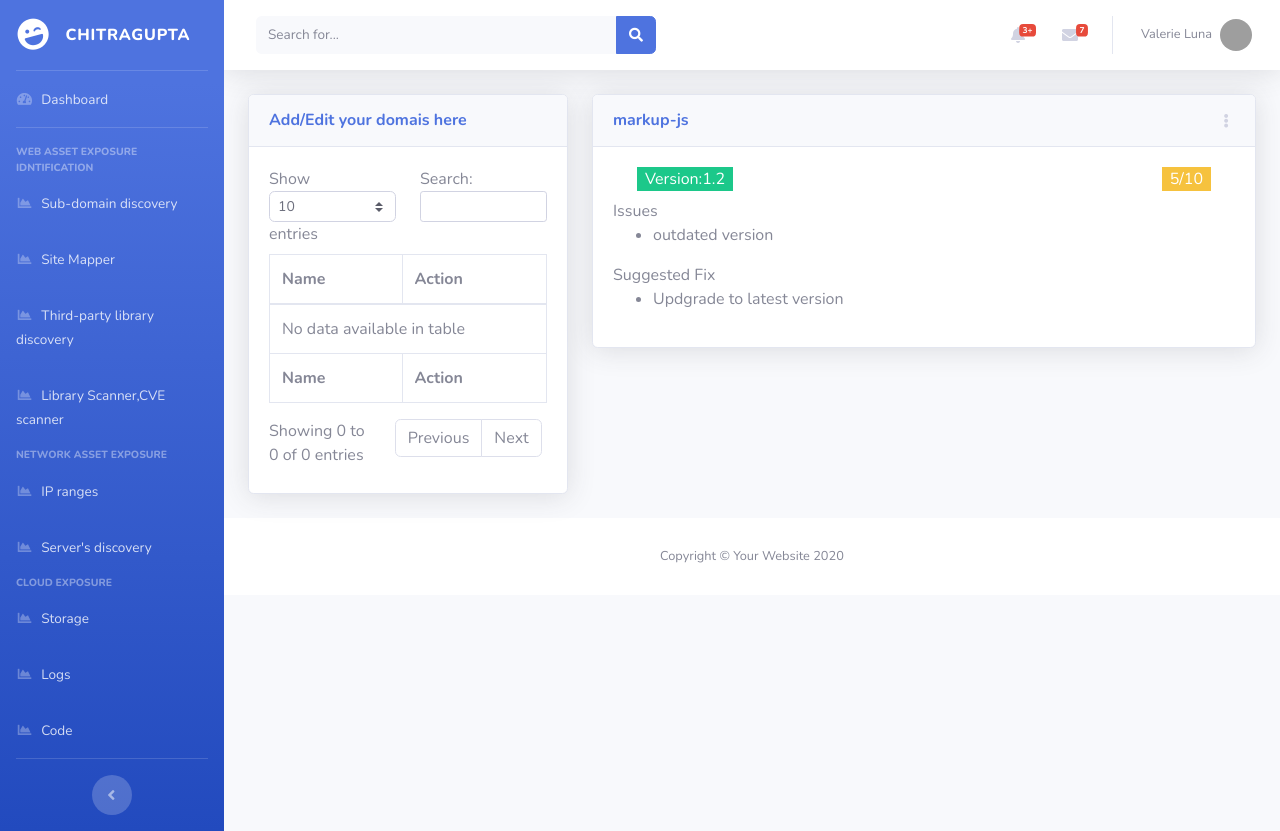
After one commit to titanlambda/chitragupta, a PHP site: page /thirdparty.php in a window 1280 px wide. The commit adds this page. Run offline with PHP 8.4, Linux system fonts and the light colour scheme; grey boxes are pictures that could not be loaded.

Commit message:
Added third-party library scan page

```diff
--- a/chitragupta-dashboard/header.php
+++ b/chitragupta-dashboard/header.php
@@ -65,7 +65,7 @@
       <span>Site Mapper</span></a>
   </li>
   <li class="nav-item">
-    <a class="nav-link" href="charts.html">
+    <a class="nav-link" href="thirdparty.php">
       <i class="fas fa-fw fa-chart-area"></i>
       <span>Third-party library discovery</span></a>
   </li>
--- /dev/null
+++ b/chitragupta-dashboard/thirdparty.php
@@ -0,0 +1,106 @@
+
+<?php include 'header.php' ?>
+
+
+<div class="row">
+  <div class="col-sm-4">
+  <div class="card shadow mb-4">
+            <div class="card-header py-3">
+              <h6 class="m-0 font-weight-bold text-primary">Add/Edit your domais here</h6>
+            </div>
+            <div class="card-body">
+              <div class="table-responsive">
+                <table class="table table-bordered" id="domaintable" width="100%" cellspacing="0">
+                  <thead>
+                    <tr>
+                      <th>Name</th>
+                      <th>Action</th>
+                    </tr>
+                  </thead>
+                  <tfoot>
+                    <tr>
+                    <th>Name</th>
+                      <th>Action</th>
+                    </tr>
+                  </tfoot>
+                  <tbody id="domain-list">
+                   <!-- Sub domain data will be added here -->
+                  </tbody>
+                </table>
+              </div>
+            </div>
+          </div>
+
+  </div>
+  <div class="col-sm-8">
+   <!-- Dropdown Card Example -->
+   <div class="card shadow mb-4">
+                <!-- Card Header - Dropdown -->
+                <div class="card-header py-3 d-flex flex-row align-items-center justify-content-between">
+                  <h6 class="m-0 font-weight-bold text-primary">markup-js</h6>
+                  <div class="dropdown no-arrow">
+                    <a class="dropdown-toggle" href="#" role="button" id="dropdownMenuLink" data-toggle="dropdown" aria-haspopup="true" aria-expanded="false">
+                      <i class="fas fa-ellipsis-v fa-sm fa-fw text-gray-400"></i>
+                    </a>
+                    <div class="dropdown-menu dropdown-menu-right shadow animated--fade-in" aria-labelledby="dropdownMenuLink">
+                      <div class="dropdown-header">Dropdown Header:</div>
+                      <a class="dropdown-item" href="#">Action</a>
+                      <a class="dropdown-item" href="#">Another action</a>
+                      <div class="dropdown-divider"></div>
+                      <a class="dropdown-item" href="#">Something else here</a>
+                    </div>
+                  </div>
+                </div>
+                <!-- Card Body -->
+                <div class="card-body">
+                  <div class="container">
+                      <div class="row">
+                          <div class="col-sm-6">
+                              <label class="btn-success pl-2 pr-2">Version:1.2</label>
+                          </div>
+                          <div class="col-sm-6">
+                             <label class="btn-warning pl-2 pr-2" style="float:right">5/10</label>
+                          </div>
+                      </div>
+                  </div>
+                  <div class="sidebar-heading">
+                            Issues
+                        </div>
+                        <ul>
+                            <li>outdated version</li>
+                        </ul>
+                        <div class="sidebar-heading">
+                            Suggested Fix
+                        </div>
+                        <ul>
+                            <li>Updgrade to latest version</li>
+                        </ul>
+                </div>
+              </div>
+</div>
+
+          <!-- Page Heading -->
+        </div>
+        <!-- /.container-fluid -->
+
+      </div>
+      <!-- End of Main Content -->
+
+      <!-- Footer -->
+      <footer class="sticky-footer bg-white">
+        <div class="container my-auto">
+          <div class="copyright text-center my-auto">
+            <span>Copyright &copy; Your Website 2020</span>
+          </div>
+        </div>
+      </footer>
+      <!-- End of Footer -->
+
+    </div>
+    <!-- End of Content Wrapper -->
+
+  </div>
+  <!-- End of Page Wrapper -->
+
+  <!-- Scroll to Top Button-->
+  <?php include 'footer.php' ?>
```
